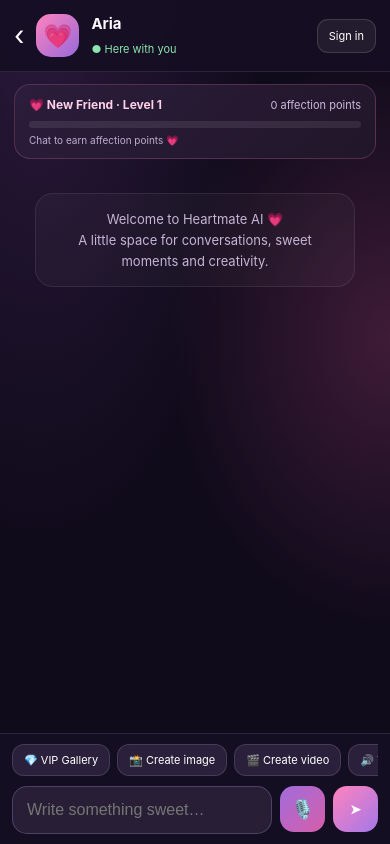
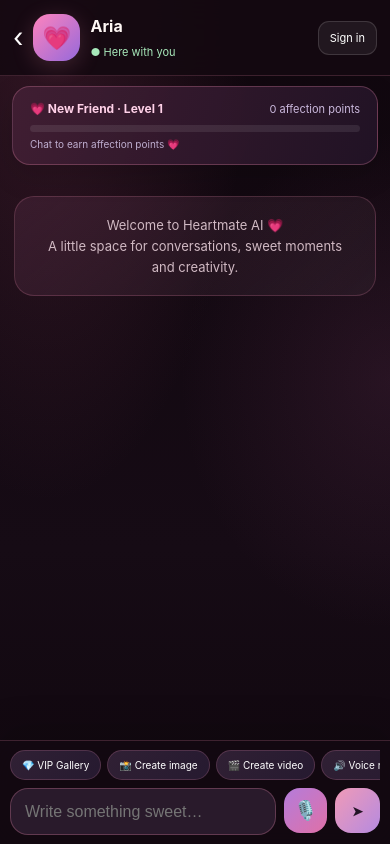
Before and after one commit to kamleshchoudary047-afk/heartmate-ai., a website: page Public/chat.html in a window 390 px wide. Drawn offline with Linux system fonts and the light colour scheme; no server answers.

Commit message:
Polish Heartmate chat experience design

```diff
--- a/Public/chat.html
+++ b/Public/chat.html
@@ -359,6 +359,113 @@ button:disabled{opacity:.5;cursor:wait}
     transition-duration:.01ms!important;
   }
 }
+
+/* Heartmate intimate chat redesign */
+:root {
+  --bg:#10070e; --panel:#21121d; --pink:#f08caf;
+  --lav:#c3a0e8; --text:#fff8f5; --muted:#d0b9c3;
+}
+body {
+  background:
+    radial-gradient(ellipse at 12% 0%,rgba(126,55,83,.32),transparent 42%),
+    radial-gradient(ellipse at 100% 45%,rgba(125,61,103,.19),transparent 38%),
+    linear-gradient(180deg,#10070e,#160b15 65%,#10070e);
+}
+header {
+  padding-left:max(16px,calc((100vw - 920px)/2));
+  padding-right:max(16px,calc((100vw - 920px)/2));
+  background:rgba(20,9,17,.91);
+  border-bottom-color:rgba(240,140,175,.18);
+}
+.avatar {
+  width:47px;height:47px;border-radius:17px;
+  box-shadow:0 5px 22px rgba(240,140,175,.2);
+}
+.profile h3 { font-size:16px; letter-spacing:.1px; }
+.profile small { color:#a8e9bb; }
+.relationship-card {
+  width:min(888px,calc(100% - 28px));
+  margin:13px auto 0; padding:14px 17px;
+  border-color:rgba(240,140,175,.28);
+  border-radius:18px;
+  background:linear-gradient(110deg,rgba(66,31,52,.92),rgba(34,19,38,.96));
+  box-shadow:0 10px 30px rgba(0,0,0,.14);
+}
+.relationship-fill { background:linear-gradient(90deg,#f08caf,#e9b57f,#c3a0e8); }
+#messages {
+  width:min(920px,100%); margin:0 auto;
+  height:calc(100dvh - 205px);
+  padding:24px 22px 34px;
+  gap:16px;
+}
+.welcome {
+  max-width:390px; padding:18px 22px;
+  border-color:rgba(240,140,175,.2);
+  border-radius:20px;
+  background:linear-gradient(140deg,rgba(71,36,57,.56),rgba(255,255,255,.035));
+}
+.message {
+  max-width:min(76%,570px); padding:14px 17px;
+  border-radius:21px; line-height:1.68;
+  box-shadow:0 7px 22px rgba(0,0,0,.12);
+}
+.bot {
+  background:linear-gradient(145deg,#39243a,#251927);
+  border-color:rgba(195,160,232,.2);
+  border-bottom-left-radius:7px;
+}
+.user {
+  background:linear-gradient(130deg,#e77fa6,#a879d1);
+  border-bottom-right-radius:7px;
+}
+.media { border:1px solid rgba(240,140,175,.18); background:#2a1928; }
+.media img,.media video { border-radius:14px; }
+.footer {
+  background:rgba(19,9,17,.94);
+  border-top-color:rgba(240,140,175,.2);
+  box-shadow:0 -12px 35px rgba(0,0,0,.15);
+}
+.tools { scrollbar-width:none; }
+.tools::-webkit-scrollbar { display:none; }
+.tools button {
+  border-color:rgba(240,140,175,.2);
+  border-radius:20px;
+  background:linear-gradient(120deg,#302034,#261a30);
+  padding:9px 13px;
+}
+#messageInput {
+  border-color:rgba(240,140,175,.28);
+  border-radius:18px;
+  background:#291a2b;
+}
+.action { border-radius:16px; background:linear-gradient(135deg,#b47cdb,#df70a7); }
+#sendButton { background:linear-gradient(130deg,#f09ab7,#b58ae0); color:#241426; }
+.modal-card {
+  border-color:rgba(240,140,175,.34);
+  background:linear-gradient(145deg,#38223a,#1a101d);
+  box-shadow:0 25px 90px #0009;
+}
+@media(max-width:699px) {
+  header { gap:10px; padding-left:13px; padding-right:13px; }
+  .relationship-card { width:calc(100% - 24px); margin-top:10px; }
+  #messages {
+    height:calc(100dvh - 220px);
+    min-height:250px;
+    padding:19px 14px 26px;
+    gap:13px;
+  }
+  .message { max-width:88%; padding:12px 14px; font-size:14px; }
+  .footer { padding:9px 10px calc(9px + env(safe-area-inset-bottom)); }
+  .tools { margin-bottom:8px; gap:6px; }
+  .tools button { padding:8px 11px; font-size:10px; }
+  #messageInput { height:47px; }
+  .action { min-width:43px; height:45px; }
+}
+@media(prefers-reduced-motion:no-preference) {
+  .companion-card,.primary-button,.chat-link,.action { transition:all .22s ease; }
+  .companion-card:hover { box-shadow:0 18px 42px rgba(225,123,145,.12); }
+}
+
 </style>
 </head>
 
```
